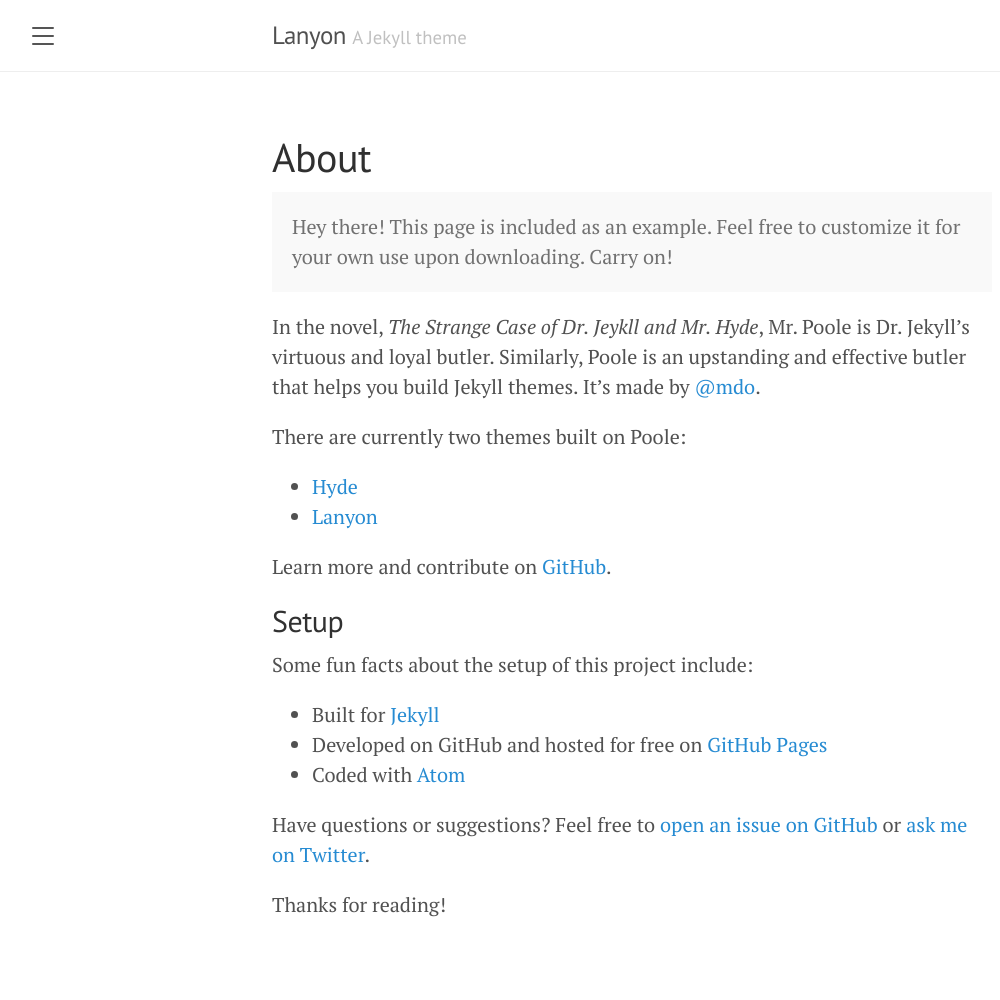
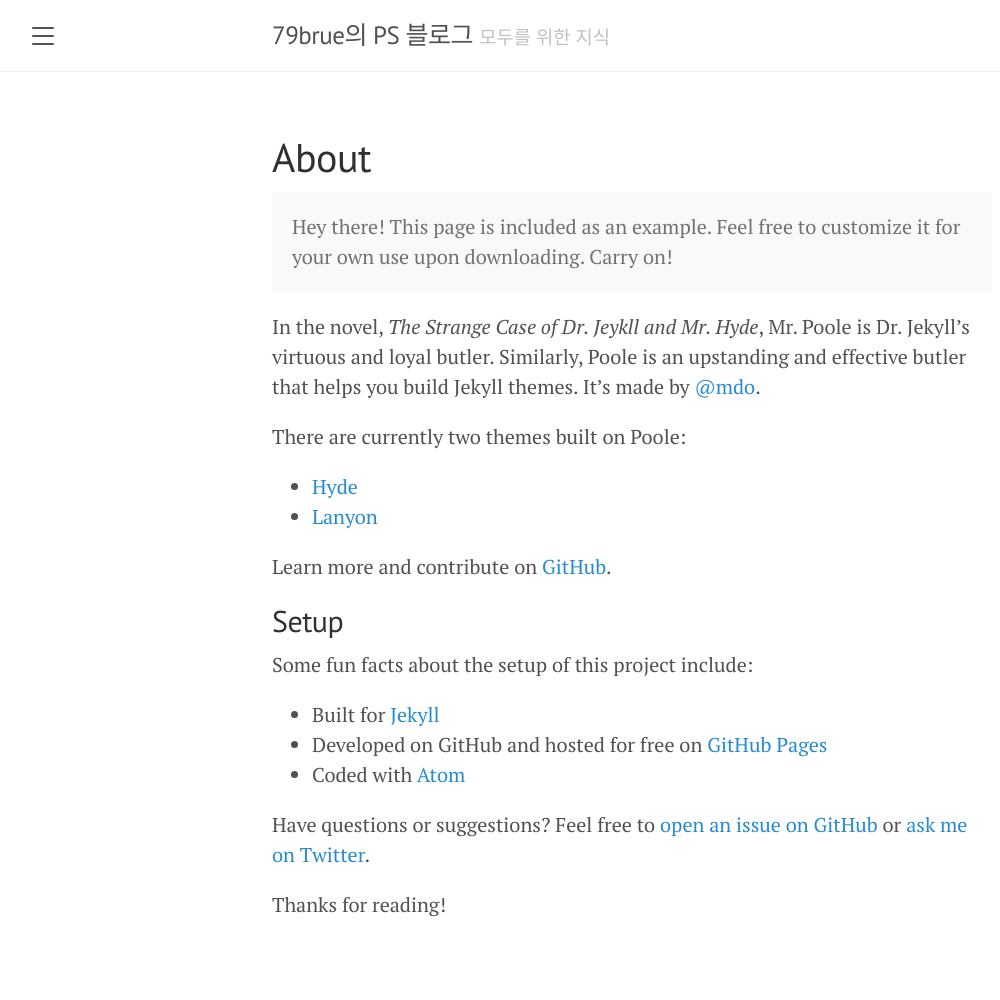
Before and after one commit to 79brue/79brue.github.io, a Jekyll site: the page built from about.md, in a window 1280 px wide. Shown: the whole page, without its empty margins (8-1008 px from the left). Built offline with Jekyll 4.4.1, drawn with Linux system fonts in a browser that asks for light colours.

Commit message:
Update _config.yml

```diff
--- a/_config.yml
+++ b/_config.yml
@@ -1,7 +1,7 @@
 # Setup
-title:               Lanyon
-tagline:             'A Jekyll theme'
-description:         'A reserved <a href="https://jekyllrb.com" target="_blank">Jekyll</a> theme that places the utmost gravity on content with a hidden drawer. Made by <a href="https://twitter.com/mdo" target="_blank">@mdo</a>.'
+title:               '79brue의 PS 블로그'
+tagline:             '모두를 위한 지식'
+description:         '다양한 주제에 관한 글을 올릴 예정입니다.'
 url:                 https://79brue.github.io
 baseurl:             ''
 paginate:            5
```
